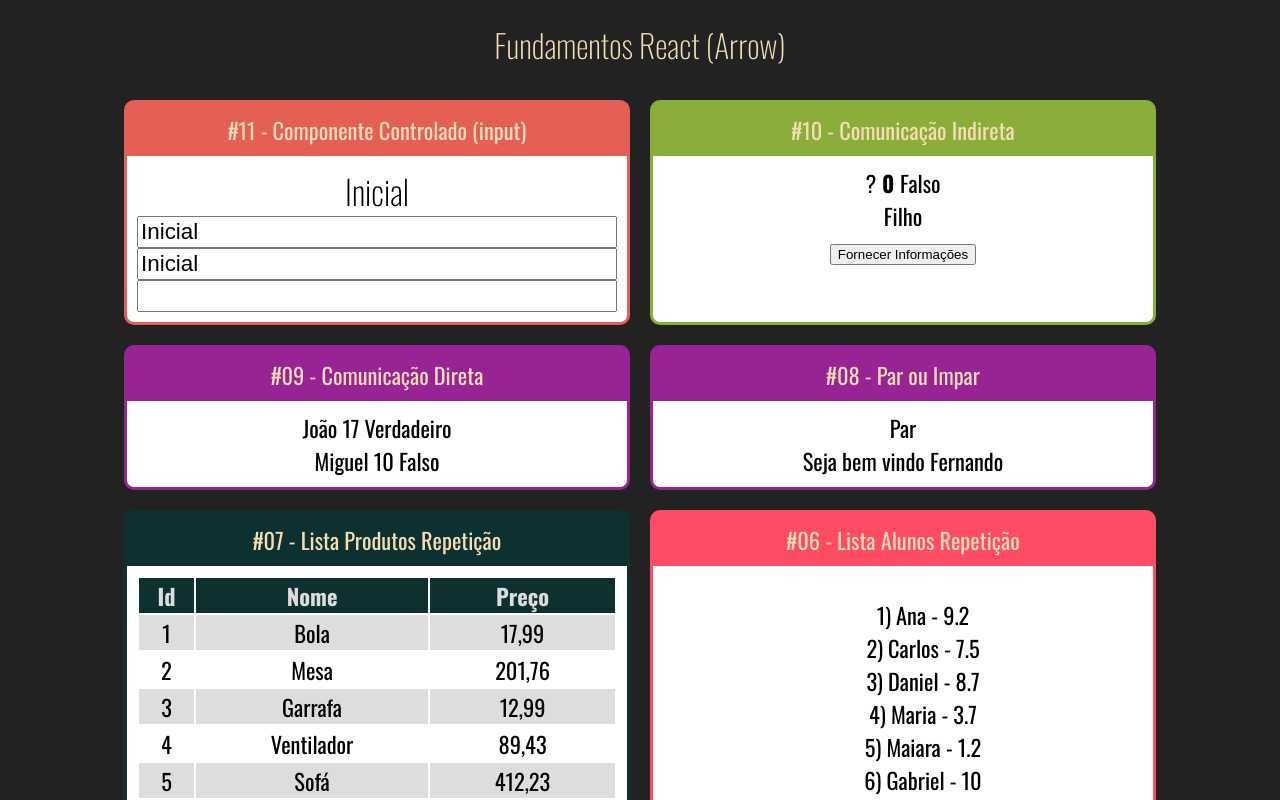
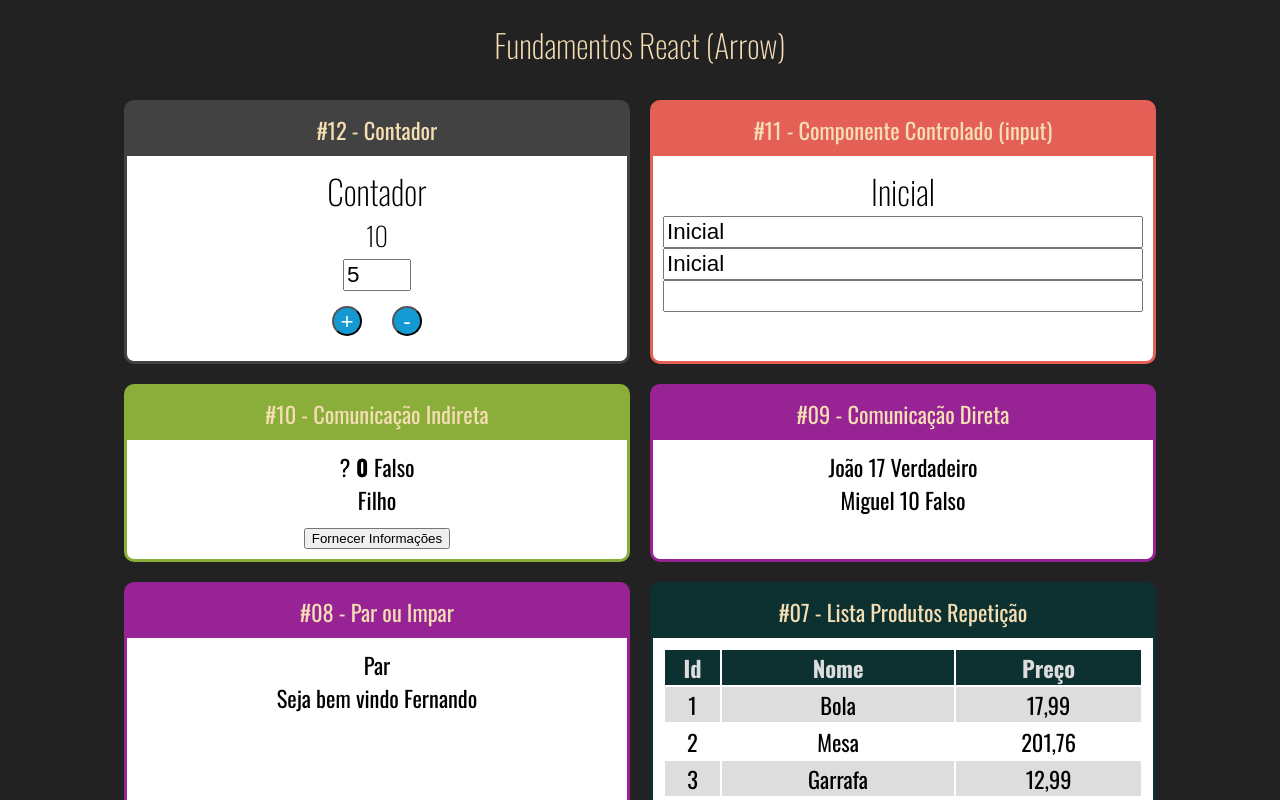
Before and after one commit to eversonps/react-fundamentos, a React (Create React App) app: page / in a window 1280 px wide. Shown: the top 800 px of the page. Built offline with nearby package versions, Linux system fonts and the light colour scheme.

Commit message:
criando contador

```diff
--- a/src/App.jsx
+++ b/src/App.jsx
@@ -13,6 +13,7 @@ import UsuarioInfo from "./components/condicional/UsuarioInfo"
 import IndiretaPai from "./components/comunicacao/IndiretaPai"
 import DiretaPai from "./components/comunicacao/DiretaPai"
 import Input from "./components/formulario/Input"
+import Contador from "./components/contador/Contador"
 
 import "./App.css"
 import ListaProdutos from "./components/repeticao/ListaProdutos"
@@ -23,6 +24,10 @@ export default () => (
     <div className="App">
         <h1>Fundamentos React (Arrow)</h1>
         <div className="Cards">
+            <Card titulo="#12 - Contador" color="#424242">
+                <Contador numeroInicial={10}></Contador>
+            </Card>
+
             <Card titulo="#11 - Componente Controlado (input)" color="#E45F56">
                 <Input> </Input>
             </Card>
--- /dev/null
+++ b/src/components/contador/Botoes.jsx
@@ -0,0 +1,10 @@
+import React from "react";
+
+export default props=>{
+    return(
+        <div>
+            <button onClick={props.setInc}> + </button>
+            <button onClick={props.setDec}> - </button>
+        </div>
+    )
+}
--- /dev/null
+++ b/src/components/contador/Contador.css
@@ -0,0 +1,14 @@
+.Contador input{
+    font-size: 1.4rem;
+    width: 60px;
+}
+
+.Contador button {
+    margin: 15px;
+    height: 30px;
+    width: 30px;
+    border-radius: 50%;
+    background-color: #1499D3;
+    color: white;
+    font-size: 1.4rem;
+}
--- /dev/null
+++ b/src/components/contador/Contador.jsx
@@ -0,0 +1,43 @@
+import React from "react";
+import "./Contador.css"
+import Display from "./Display";
+import Botoes from "./Botoes";
+import PassoForm from "./PassoForm";
+
+export default class Contador extends React.Component {
+    state = {
+        numero: this.props.numeroInicial || 0,
+        passo: this.props.passoInicial || 5
+    }
+
+    inc = ()=>{
+        this.setState({
+            numero: this.state.numero + this.state.passo
+        })
+    }
+
+    dec = ()=>{
+        this.setState({
+            numero: this.state.numero - this.state.passo
+        })
+    }
+
+    setPasso = novoPasso=>{
+        this.setState({
+            passo: novoPasso
+        })
+    }
+
+    render(){
+        return (
+            <div className="Contador">
+                <h2>Contador</h2>
+                <Display numero={this.state.numero}></Display>
+
+                <PassoForm passo={this.state.passo} setPasso={this.setPasso}/>
+
+                <Botoes setInc={this.inc} setDec={this.dec}/>
+            </div>
+        )
+    }
+}
--- /dev/null
+++ b/src/components/contador/Display.jsx
@@ -0,0 +1,9 @@
+import React from "react";
+
+export default props=>{
+    return(
+        <div>
+            <h3>{props.numero}</h3>
+        </div>
+    )
+}
--- /dev/null
+++ b/src/components/contador/PassoForm.jsx
@@ -0,0 +1,10 @@
+import React from "react";
+
+export default props=>{
+    return(
+        <div>
+            <label htmlFor=""></label>
+            <input id="passo-input" type="number" value={props.passo} onChange={e=>props.setPasso(+e.target.value)}/>
+        </div>
+    )
+}
```
